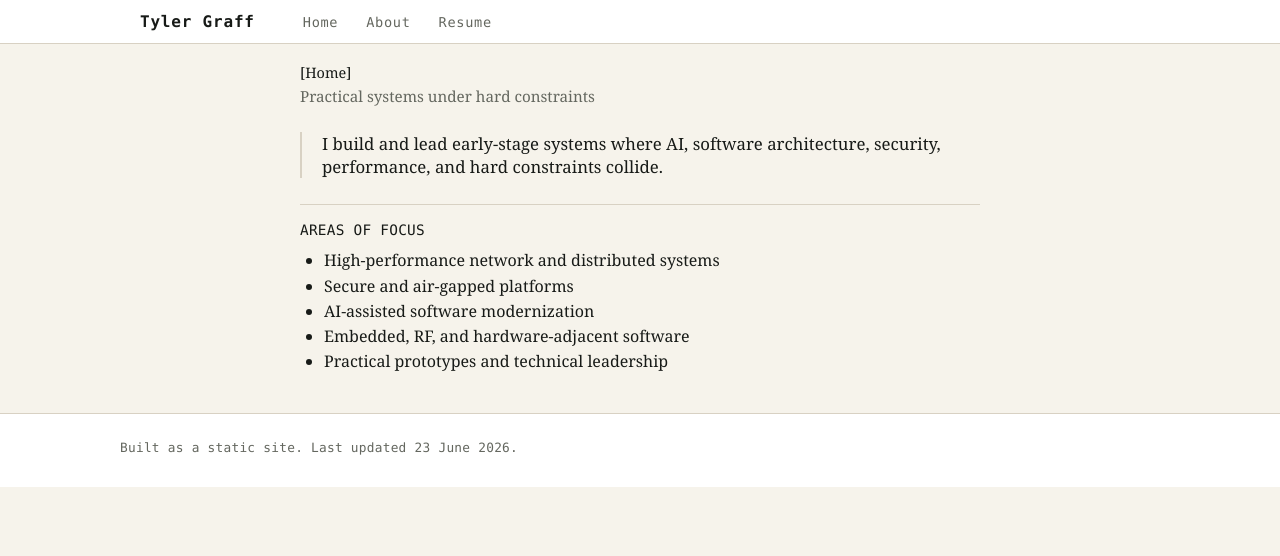
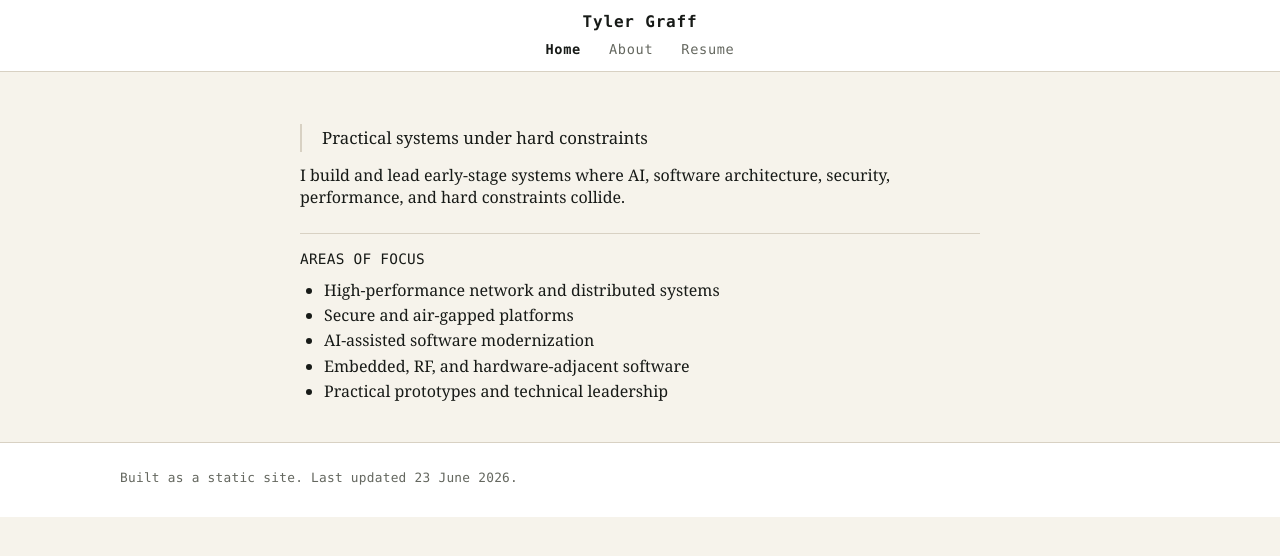
Before and after one commit to tylergraff/tylergraff.github.io, a Jekyll site: the page built from index.md, in a window 1280 px wide. Shown: the top 556 px of the page. Built offline with Jekyll 4.4.1, drawn with Linux system fonts in a browser that asks for light colours.

Commit message:
style updates

```diff
--- a/_includes/header.html
+++ b/_includes/header.html
@@ -2,9 +2,9 @@
     <div class="site-header-inner">
         <a href="/" class="site-title">Tyler Graff</a>
         <nav class="site-nav">
-            <a href="/" class="nav-link">Home</a>
-            <a href="/about/" class="nav-link">About</a>
-            <a href="/resume/" class="nav-link">Resume</a>
+            <a href="/" class="nav-link{% if page.url == '/' %} active{% endif %}">Home</a>
+            <a href="/about/" class="nav-link{% if page.url contains 'about' %} active{% endif %}">About</a>
+            <a href="/resume/" class="nav-link{% if page.url contains 'resume' %} active{% endif %}">Resume</a>
         </nav>
     </div>
 </header>
--- a/_layouts/default.html
+++ b/_layouts/default.html
@@ -8,6 +8,7 @@
     <link rel="stylesheet" href="/assets/css/main.css">
 
     <!-- Favicons -->
+    <link rel="icon" href="/favicon.ico" sizes="any">
     <link rel="icon" type="image/svg+xml" href="/assets/favicons/favicon-32x32.svg">
     <link rel="icon" type="image/png" href="/assets/favicons/favicon-16x16.png" sizes="16x16">
     <link rel="icon" type="image/png" href="/assets/favicons/favicon-32x32.png" sizes="32x32">
--- a/_layouts/page.html
+++ b/_layouts/page.html
@@ -3,12 +3,6 @@ layout: default
 ---
 
 <article class="page">
-    {% if page.title %}
-    <header class="page-header">
-        <h1>[{{ page.title }}]</h1>
-    </header>
-    {% endif %}
-
     <div class="page-content">
         {{ content }}
     </div>
--- a/assets/css/main.css
+++ b/assets/css/main.css
@@ -158,11 +158,11 @@ main {
 .site-header-inner {
     max-width: var(--container-width);
     margin: 0 auto;
-    padding: 0.6rem 1.25rem;
+    padding: 0.75rem 1.25rem 0.6rem;
     display: flex;
-    justify-content: flex-start;
+    flex-direction: column;
     align-items: center;
-    gap: 3rem;
+    gap: 0.4rem;
 }
 
 .site-title-wrapper {
@@ -201,6 +201,11 @@ main {
 
 .nav-link:hover {
     color: var(--link);
+}
+
+.nav-link.active {
+    color: var(--text);
+    font-weight: 700;
 }
 
 /* Page structure */
@@ -254,7 +259,8 @@ main {
     line-height: 1.65;
 }
 
-.intro-block > p {
+.intro-block > p,
+p.intro-block {
     font-size: 1.05rem;
     margin-bottom: 0.75rem;
 }
@@ -288,9 +294,9 @@ main {
 
     .site-header-inner {
         flex-direction: column;
-        align-items: flex-start;
-        gap: 1rem;
-        padding: 0.7rem 1.25rem;
+        align-items: center;
+        gap: 0.4rem;
+        padding: 0.75rem 1.25rem 0.6rem;
     }
 
     .site-nav {
@@ -371,6 +377,7 @@ main {
     margin-bottom: 1.5rem;
     padding-bottom: 0;
     line-height: 1.25;
+    text-align: center;
 }
 
 .resume-hero h1 {
--- a/index.md
+++ b/index.md
@@ -4,13 +4,9 @@ title: Home
 ---
 
 Practical systems under hard constraints
-{: .positioning-line }
-
-<div class="intro-block" markdown="1">
+{: .intro-block }
 
 I build and lead early-stage systems where AI, software architecture, security, performance, and hard constraints collide.
-
-</div>
 
 ## Areas of focus
 
```
Also changed, not shown: _layouts/resume.html (added, +16 -0 lines), favicon.ico (added).
